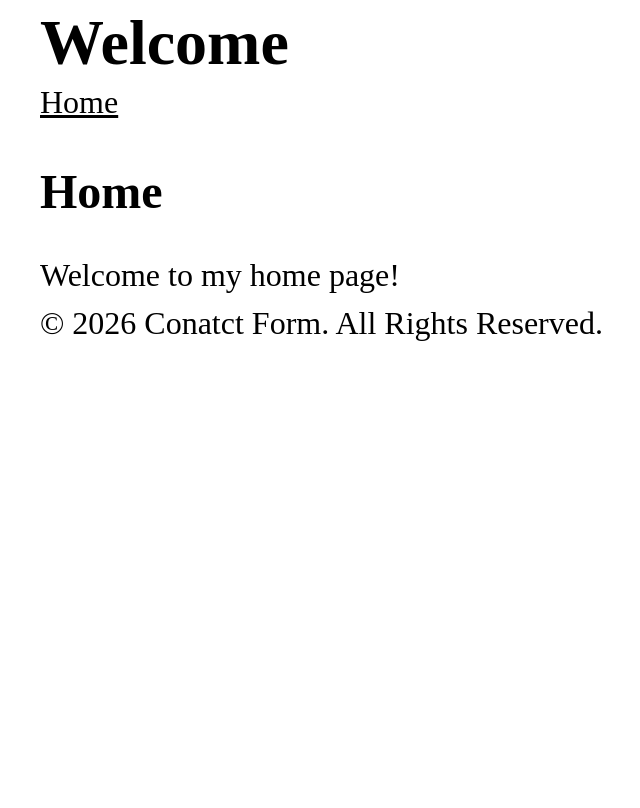
After one commit to nasbrown/portfolio, a PHP site: template templates/index_get.php in a window 1280 px wide. The commit adds this page. Shown: the whole page, without its empty margins (216-856 px from the left). Run offline with PHP 8.4, Linux system fonts and the light colour scheme; the template is opened without the code that fills it, so the values that code supplies are empty.

Commit message:
Views and Templates: Implemented header, footer and body partials to be then routed to the view.php and shown to the user

```diff
--- a/public/index.php
+++ b/public/index.php
@@ -4,8 +4,13 @@ declare(strict_types=1);
 
 const INCLUDES_DIR = __DIR__ . '/../includes';
 
+const ROUTES_DIR = __DIR__ . '/../routes';
+
+const TEMPLATES_DIR = __DIR__ . '/../templates';
+
 session_start();
 
 require_once INCLUDES_DIR . '/router.php';
+require_once INCLUDES_DIR . '/view.php';
 
 dispatch($_SERVER['REQUEST_URI'], $_SERVER["REQUEST_METHOD"]);//testing the response
--- /dev/null
+++ b/routes/index_get.php
@@ -0,0 +1,3 @@
+<?php
+
+renderView('index_get');
--- /dev/null
+++ b/templates/footer.php
@@ -0,0 +1,6 @@
+  </main>
+    <footer>
+        &copy; <?= date('Y') ?> Conatct Form. All Rights Reserved.
+    </footer>
+</body>
+</html>
--- /dev/null
+++ b/templates/header.php
@@ -0,0 +1,117 @@
+<html lang="en">
+<head>
+    <meta charset="UTF-8">
+    <meta name="viewport" content="width=device-width, initial-scale=1.0">
+    <style>
+        /* Box sizing rules */
+        *,
+        *::before,
+        *::after {
+            box-sizing: border-box;
+        }
+
+        /* Prevent font size inflation */
+        html {
+            -moz-text-size-adjust: none;
+            -webkit-text-size-adjust: none;
+            text-size-adjust: none;
+        }
+
+        /* Remove default margin in favour of better control in authored CSS */
+        body,
+        h1,
+        h2,
+        h3,
+        h4,
+        p,
+        figure,
+        blockquote,
+        dl,
+        dd {
+            margin-block-end: 0;
+        }
+
+        /* Remove list styles on ul, ol elements with a list role, which suggests default styling will be removed */
+        ul[role='list'],
+        ol[role='list'] {
+            list-style: none;
+        }
+
+        /* Set core body defaults */
+        body {
+            min-height: 100vh;
+            line-height: 1.5;
+            max-width: 60%;
+            margin-left: auto;
+            margin-right: auto;
+            font-size: 2em;
+        }
+
+        /* Set shorter line heights on headings and interactive elements */
+        h1,
+        h2,
+        h3,
+        h4,
+        button,
+        input,
+        label {
+            line-height: 1.1;
+        }
+
+        label {
+            display: block;
+        }
+
+        /* Balance text wrapping on headings */
+        h1,
+        h2,
+        h3,
+        h4 {
+            text-wrap: balance;
+        }
+
+        /* A elements that don't have a class get default styles */
+        a:not([class]) {
+            text-decoration-skip-ink: auto;
+            color: currentColor;
+        }
+
+        /* Make images easier to work with */
+        img,
+        picture {
+            max-width: 100%;
+            display: block;
+        }
+
+        /* Inherit fonts for inputs and buttons */
+        input,
+        button,
+        textarea,
+        select {
+            font-family: inherit;
+            font-size: inherit;
+            width: 100%;
+        }
+
+        /* Make sure textareas without a rows attribute are not tiny */
+        textarea:not([rows]) {
+            min-height: 10em;
+        }
+
+        /* Anything that has been anchored to should have extra scroll margin */
+        :target {
+            scroll-margin-block: 5ex;
+        }
+    </style>
+    <title>Portfolio</title>
+</head>
+<body>
+    <header>
+        <h1>Welcome</h1>
+    </header>
+
+    <nav>
+        <a href="/">Home</a>
+    </nav>
+
+    <main>
--- /dev/null
+++ b/templates/index_get.php
@@ -0,0 +1,4 @@
+<section>
+    <h2>Home</h2>
+    <p>Welcome to my home page!</p>
+</section>
```
Also changed, not shown: includes/router.php (+12 -0 lines), includes/view.php (added, +9 -0 lines), .htaccess (added).
